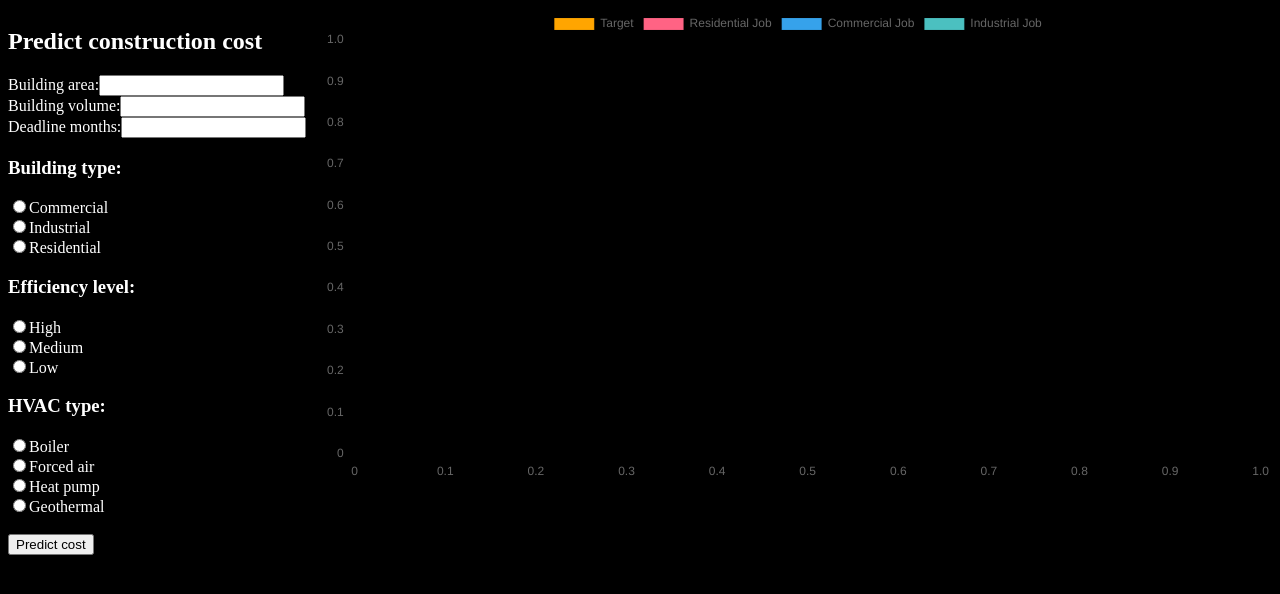
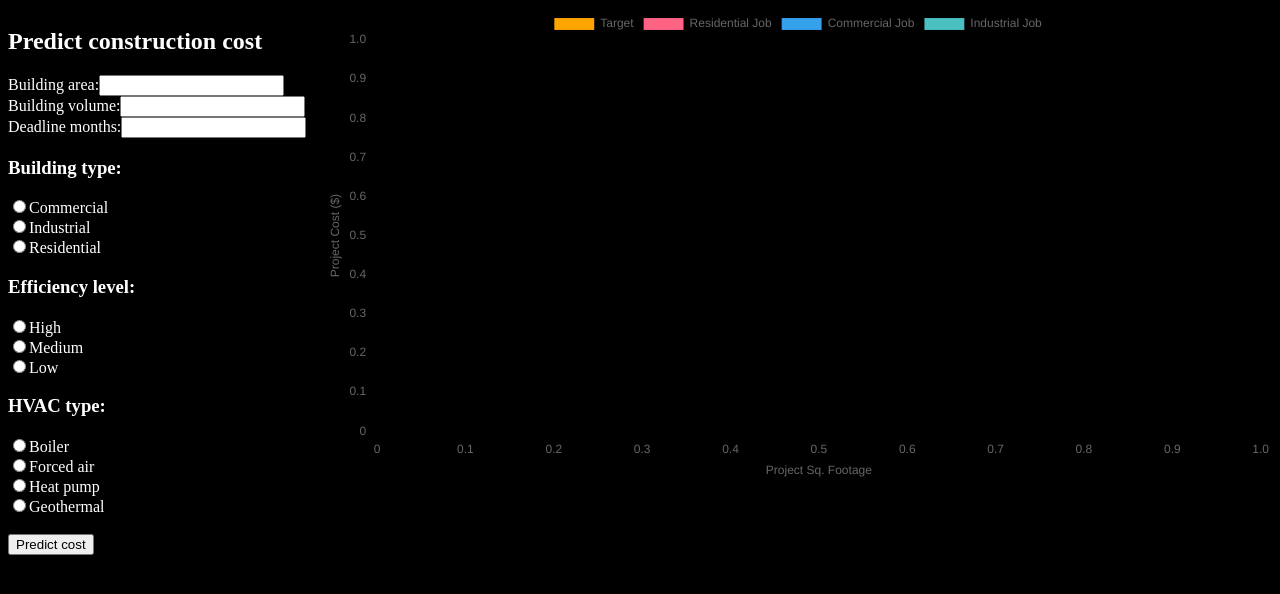
Before and after one commit to Tom-Shaffer/estimator, a Next.js app in the folder nextjsdemo/: page / in a window 1280 px wide. Shown: the top 594 px of the page. Built offline with nearby package versions, Linux system fonts and the light colour scheme; no server answers.

Commit message:
Added axis labels for the chart (#12)

```diff
--- a/nextjsdemo/pages/components/chart.jsx
+++ b/nextjsdemo/pages/components/chart.jsx
@@ -16,11 +16,19 @@ ChartJS.register(LinearScale, PointElement, LineElement, Tooltip, Legend);
 const options = {
   scales: {
     x: {
+        title:{
+          text: "Project Sq. Footage",
+          display: true,
+        },
         beginAtZero: true,
         maxPointsLimit: 100,
     },
     y: {
-      beginAtZero: true,
+        title:{
+          text: "Project Cost ($)",
+          display: true,
+        },
+        beginAtZero: true,
     },
   },
 
```
